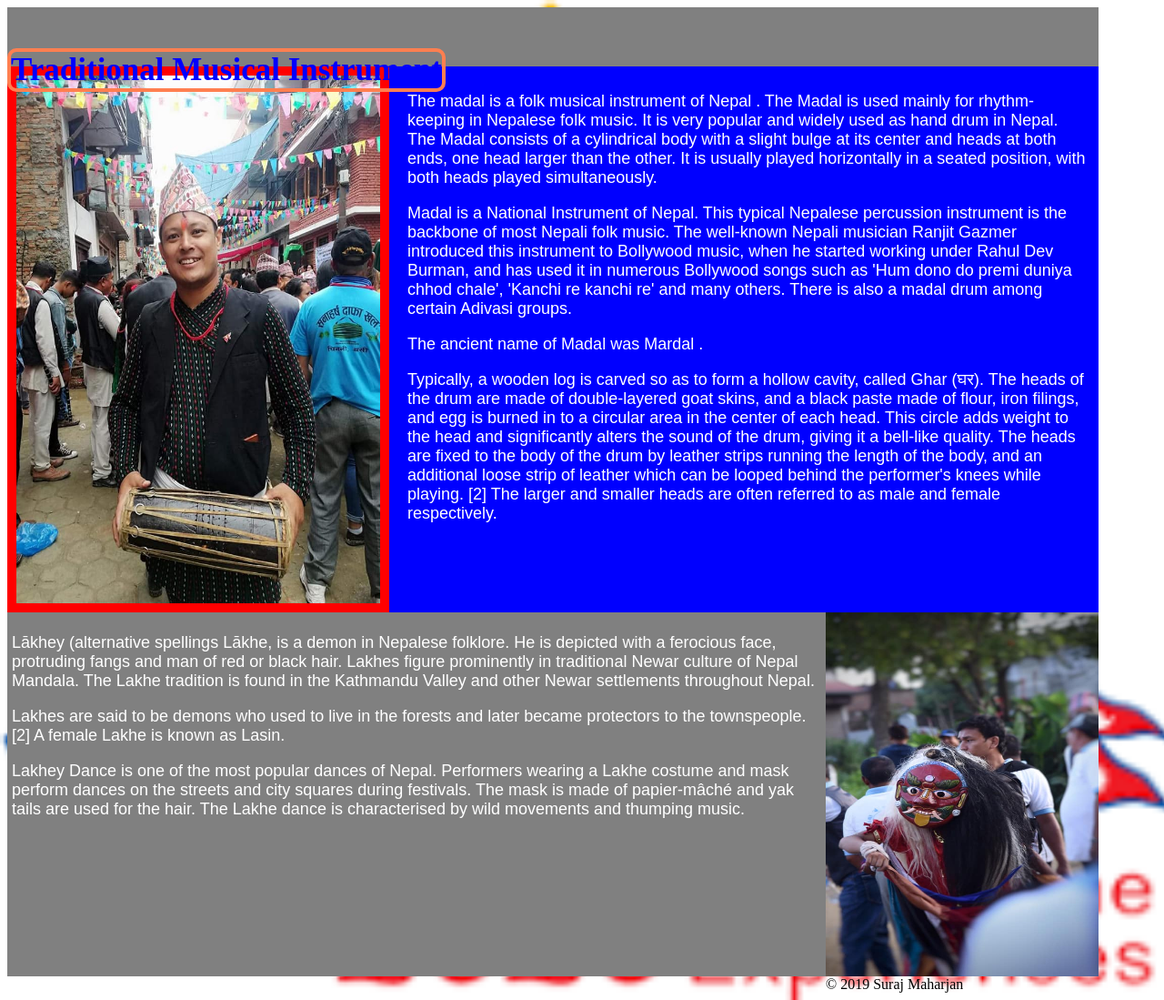
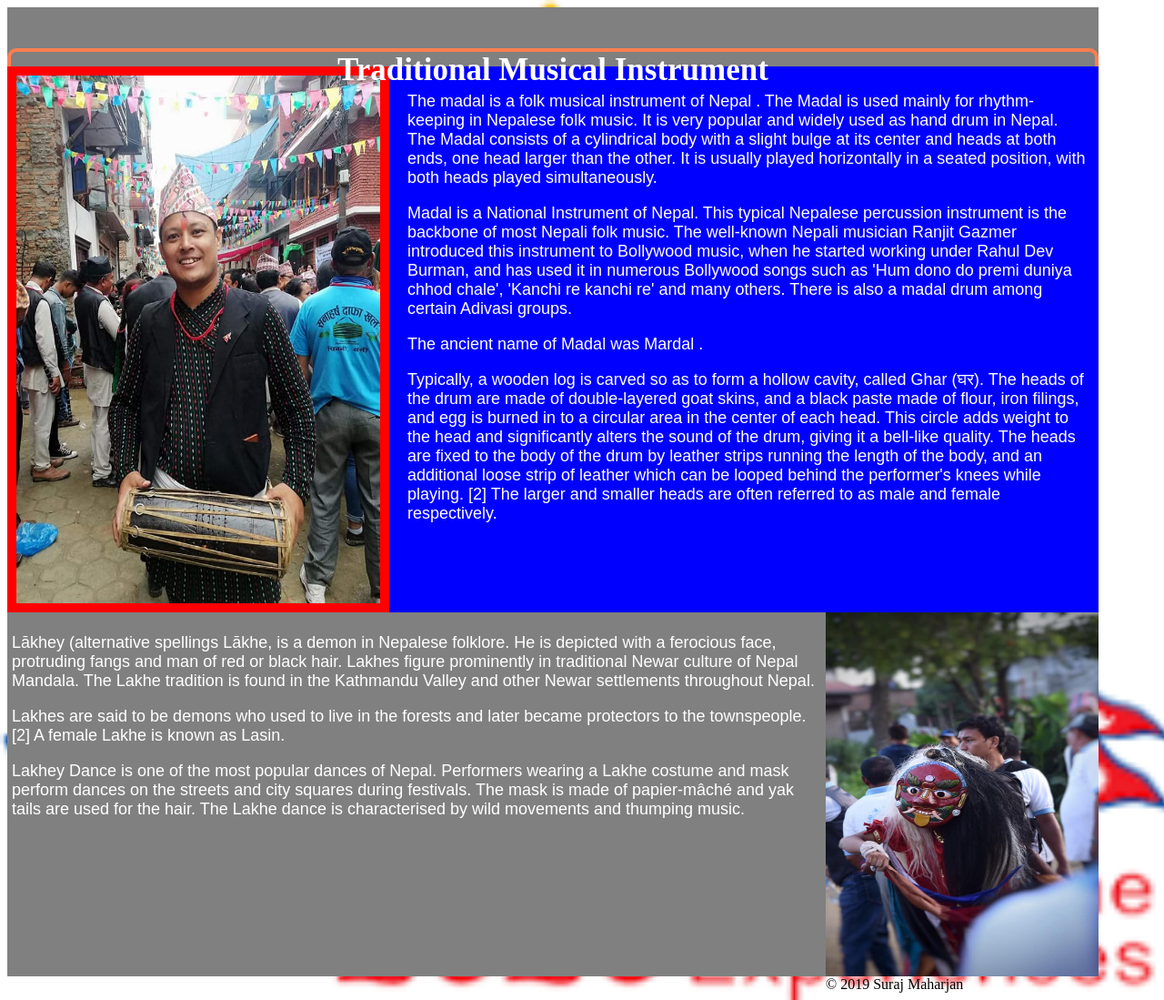
Before and after one commit to maharjansuraj/assignment, a plain HTML site: page index.html in a window 1280 px wide. Shown: the whole page at 91% size. Drawn offline with Linux system fonts and the light colour scheme.

Commit message:
Update style.css

```diff
--- a/CSS/style.css
+++ b/CSS/style.css
@@ -16,9 +16,9 @@ body {
 .fancy {
   font-weight: bold;
   font-size: 35px;
-  color: blue;
+  color: white;
   text-align: center;
-  border: 4px solid coral; border-radius: 10px; display: inline-table;
+  border: 4px solid coral; border-radius: 10px;
               }
 
 .box1 {
```
